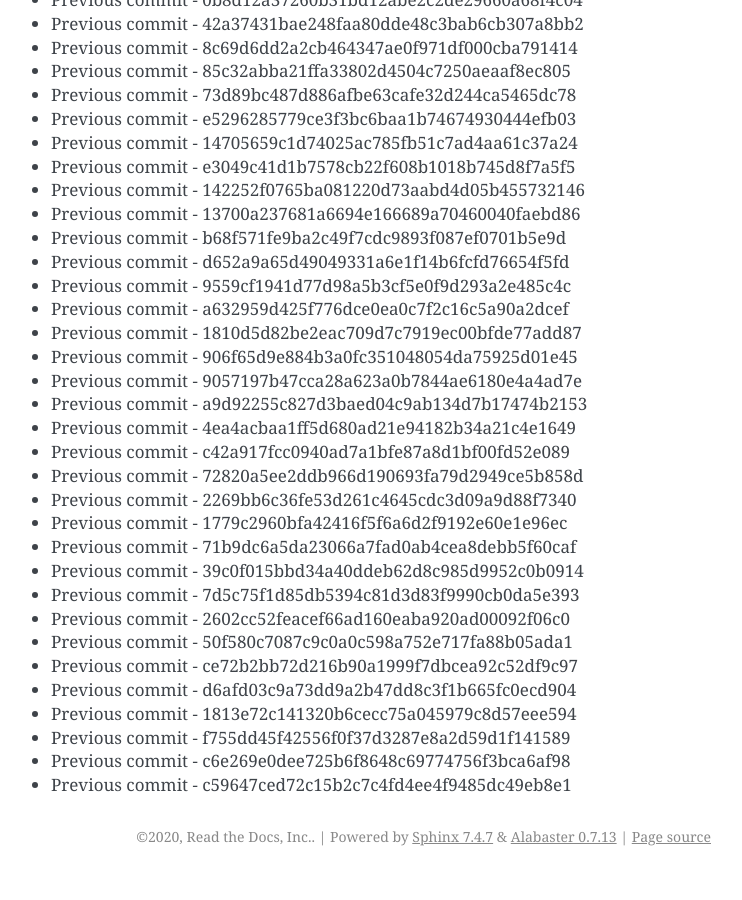
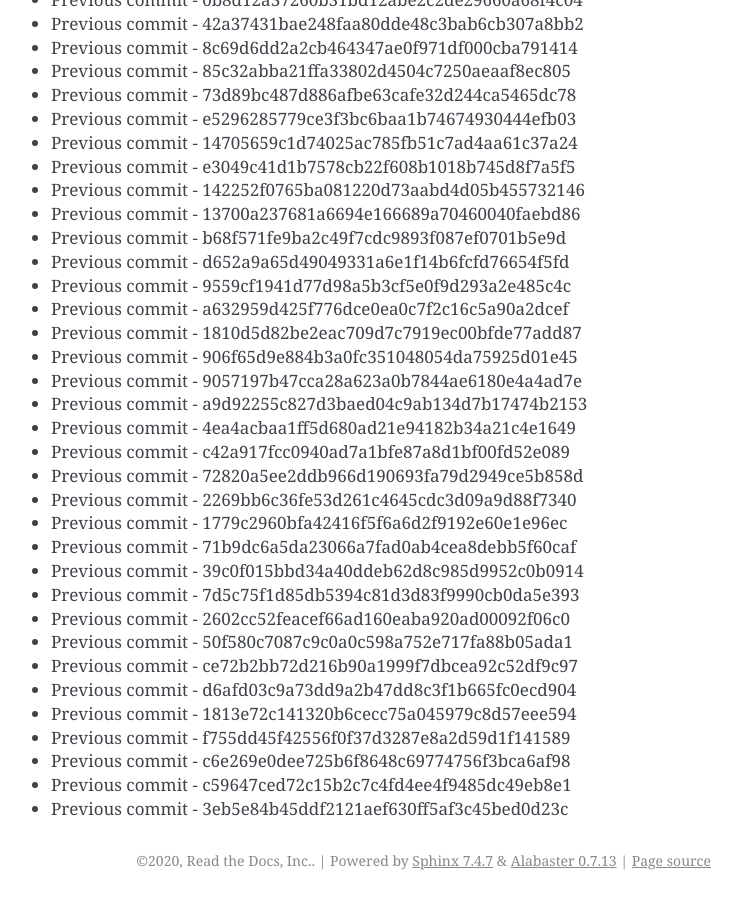
Before and after one commit to readthedocs/rtd-git-stresstest, a Sphinx documentation site: the page built from docs/updates.rst, in a window 1280 px wide and 900 px high, scrolled down 35637 px. Shown: the whole window, without its empty margins (399-1141 px from the left). Built offline with Sphinx 7.4.7, drawn with Linux system fonts in a browser that asks for light colours; before the commit the page ends 36513 px from its top, so only the background shows below that.

Commit message:
Generating commit from previous: 3eb5e84b45ddf2121aef630ff5af3c45bed0d23c

```diff
--- a/docs/updates.rst
+++ b/docs/updates.rst
@@ -1529,3 +1529,4 @@ It can be tested for any performance characteristics.
 * Previous commit - f755dd45f42556f0f37d3287e8a2d59d1f141589
 * Previous commit - c6e269e0dee725b6f8648c69774756f3bca6af98
 * Previous commit - c59647ced72c15b2c7c4fd4ee4f9485dc49eb8e1
+* Previous commit - 3eb5e84b45ddf2121aef630ff5af3c45bed0d23c
```
